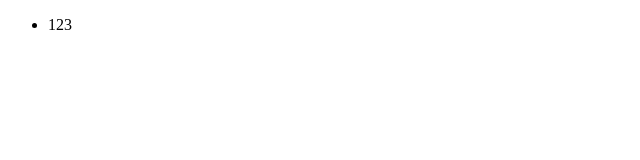
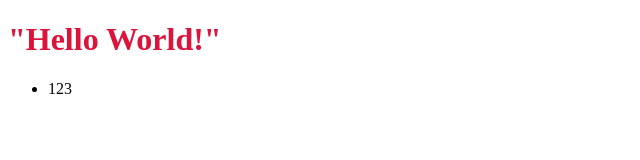
Before and after one commit to Krabaton/test-application, a plain HTML site: page index.html in a window 1280 px wide. Shown: the whole page, without its empty margins (0-640 px from the left). Drawn offline with Linux system fonts and the light colour scheme.

Commit message:
add style

```diff
--- a/index.html
+++ b/index.html
@@ -5,9 +5,11 @@
   <meta charset="UTF-8">
   <meta name="viewport" content="width=device-width, initial-scale=1.0">
   <title>Document</title>
+  <link rel="stylesheet" href="style.css">
 </head>
 
 <body>
+  <h1>"Hello World!"</h1>
   <ul>
     <li>123</li>
   </ul>
--- /dev/null
+++ b/style.css
@@ -0,0 +1,3 @@
+h1 {
+  color: crimson;
+}
```
Also changed, not shown: test.txt (added).
